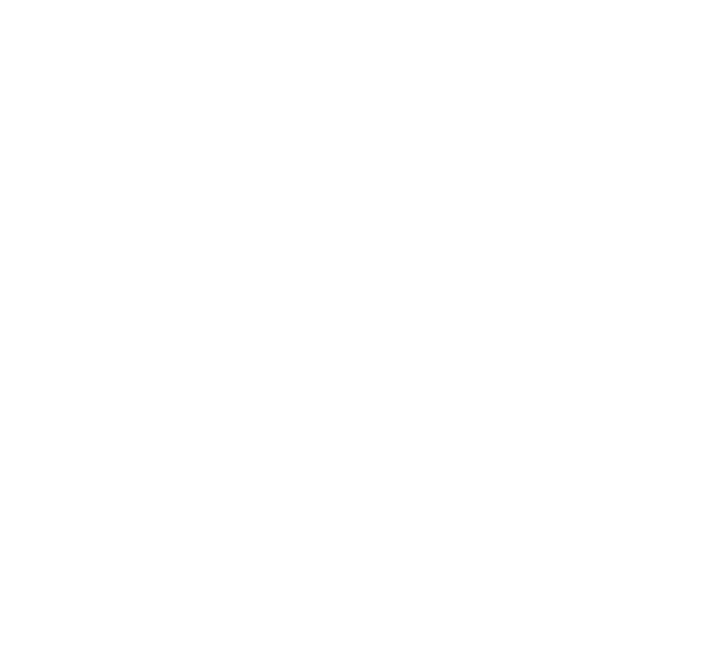
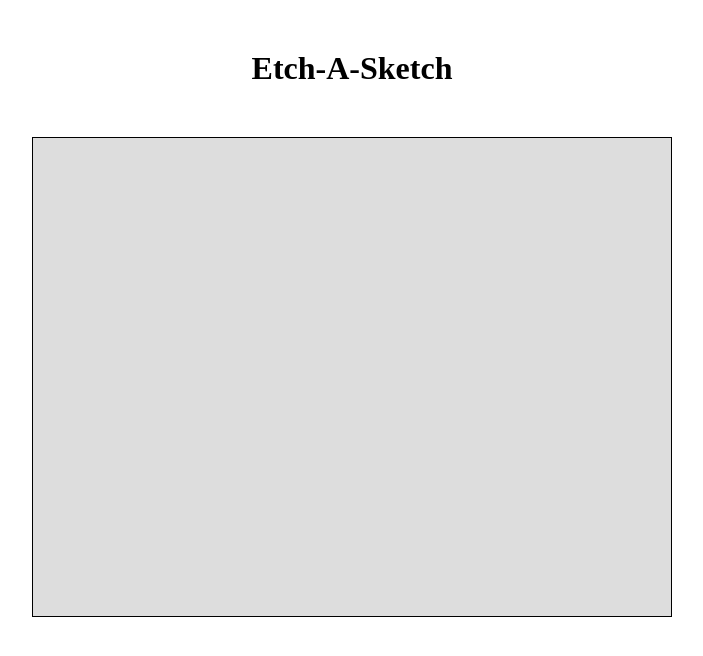
Before and after one commit to Sean-Andrews/etch-a-sketch, a plain HTML site: page index.html in a window 1280 px wide. Shown: the whole page, without its empty margins (288-991 px from the left). Drawn offline with Linux system fonts and the light colour scheme.

Commit message:
Create grid function

```diff
--- a/index.html
+++ b/index.html
@@ -8,7 +8,8 @@
 </head>
 
 <body>
-
+    <h1 id="title">Etch-A-Sketch</h1>
+    <div id="game-area"></div>
 
 
 
--- a/scripts.js
+++ b/scripts.js
@@ -0,0 +1,17 @@
+let board = document.getElementById("game-area");
+
+
+function createGrid(size) {
+    for (let i = 1; i <= size; i++) {
+        let row = document.createElement('div');
+        row.classList.add('row');
+        for (let j = 1; j <= size; j++) {
+            let box = document.createElement('div');
+            box.classList.add('box');
+            row.appendChild(box);
+        }
+        board.appendChild(row);
+    }
+}
+
+createGrid(16);
--- a/styles.css
+++ b/styles.css
@@ -1,4 +1,37 @@
 * {
     margin: 0;
     padding: 0;
+    overflow: hidden;
+    box-sizing: border-box;
 }
+
+body {
+    height: 100vh;
+    width: 100vw;
+}
+
+#title {
+    text-align: center;
+    margin: 50px 0;
+}
+
+#game-area {
+    border: 1px solid black;
+    height: 60%;
+    width: 50%;
+    margin: 0 auto;
+    display: flex;
+    flex-direction: column;
+    background-color: #ddd;
+}
+
+.row {
+    flex: 1;
+    display: flex;
+}
+
+.box {
+    flex: 1;
+    border-left: 1px solid #ddd;
+    margin: 1px;
+}
```
